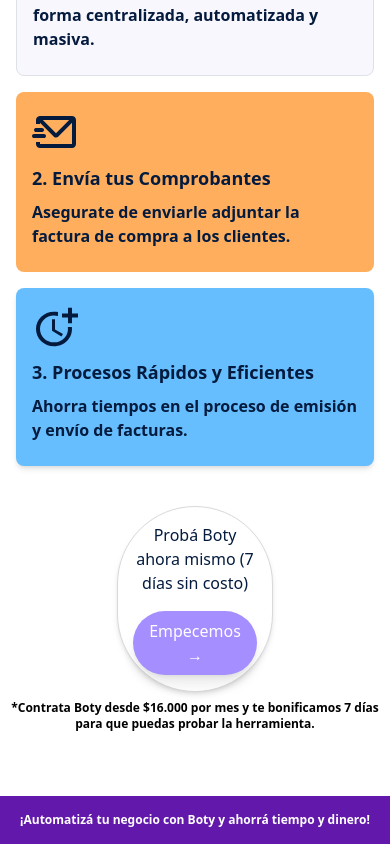
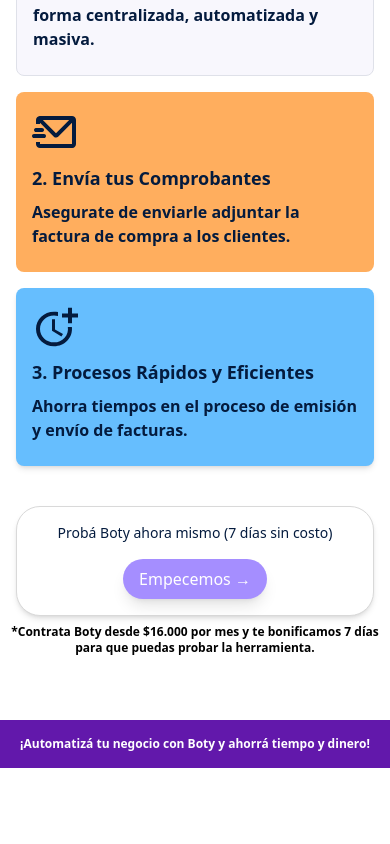
Before and after one commit to ivanlitt8/BotyMailing, a Next.js app: page / in a window 390 px wide. Shown: the part 794-1638 px from the top of the page. After the commit the page ends 1562 px from the top, so only its background shows below. Built offline with nearby package versions, Linux system fonts and the light colour scheme.

Commit message:
fix: more fixes for responsive view

```diff
--- a/src/app/page.tsx
+++ b/src/app/page.tsx
@@ -96,11 +96,11 @@
             </p>
           </div>
         </div>
-        <div className="flex flex-col items-center justify-center sm:flex-row sm:justify-between p-4 bg-white rounded-full shadow-md w-2/5 mx-auto border border-[#D9D9D9]">
-          <span className="text-[#041B3E] font-medium sm:pl-4 sm:pr-2 text-center sm:text-left mb-2 sm:mb-0">
+        <div className="flex flex-col items-center justify-center sm:flex-row sm:justify-between p-4 bg-white rounded-3xl sm:rounded-full shadow-md max-w-full mx-4 sm:mx-auto border border-[#D9D9D9]">
+          <span className="text-[#041B3E] text-sm sm:text-base font-medium sm:pl-4 sm:pr-2 text-center sm:text-left mb-2 sm:mb-0 whitespace-nowrap">
             Probá Boty ahora mismo (7 días sin costo)
           </span>
-          <button className="flex items-center bg-[#A58EFF] text-white font-medium py-2 px-4 rounded-full shadow-lg hover:bg-[#8a6cec] mt-2 sm:mt-0">
+          <button className="flex items-center bg-[#A58EFF] text-white font-medium py-2 px-4 rounded-full shadow-lg hover:bg-[#8a6cec] mt-2 sm:mt-0 whitespace-nowrap text-base sm:text-lg">
             Empecemos →
           </button>
         </div>
```
